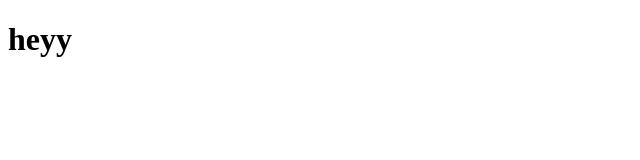
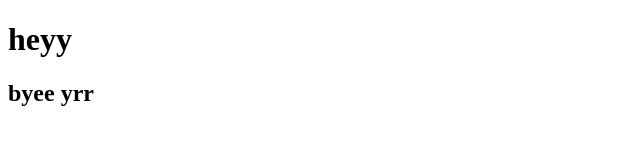
Before and after one commit to kuchbhimohan/learning, a plain HTML site: page index.html in a window 1280 px wide. Shown: the whole page, without its empty margins (0-640 px from the left). Drawn offline with Linux system fonts and the light colour scheme.

Commit message:
Update index.html

```diff
--- a/index.html
+++ b/index.html
@@ -7,6 +7,7 @@
 </head>
 <body>
     <h1>heyy</h1>
+    <h2> byee yrr</h2>
 
 </body>
 </html>
```
